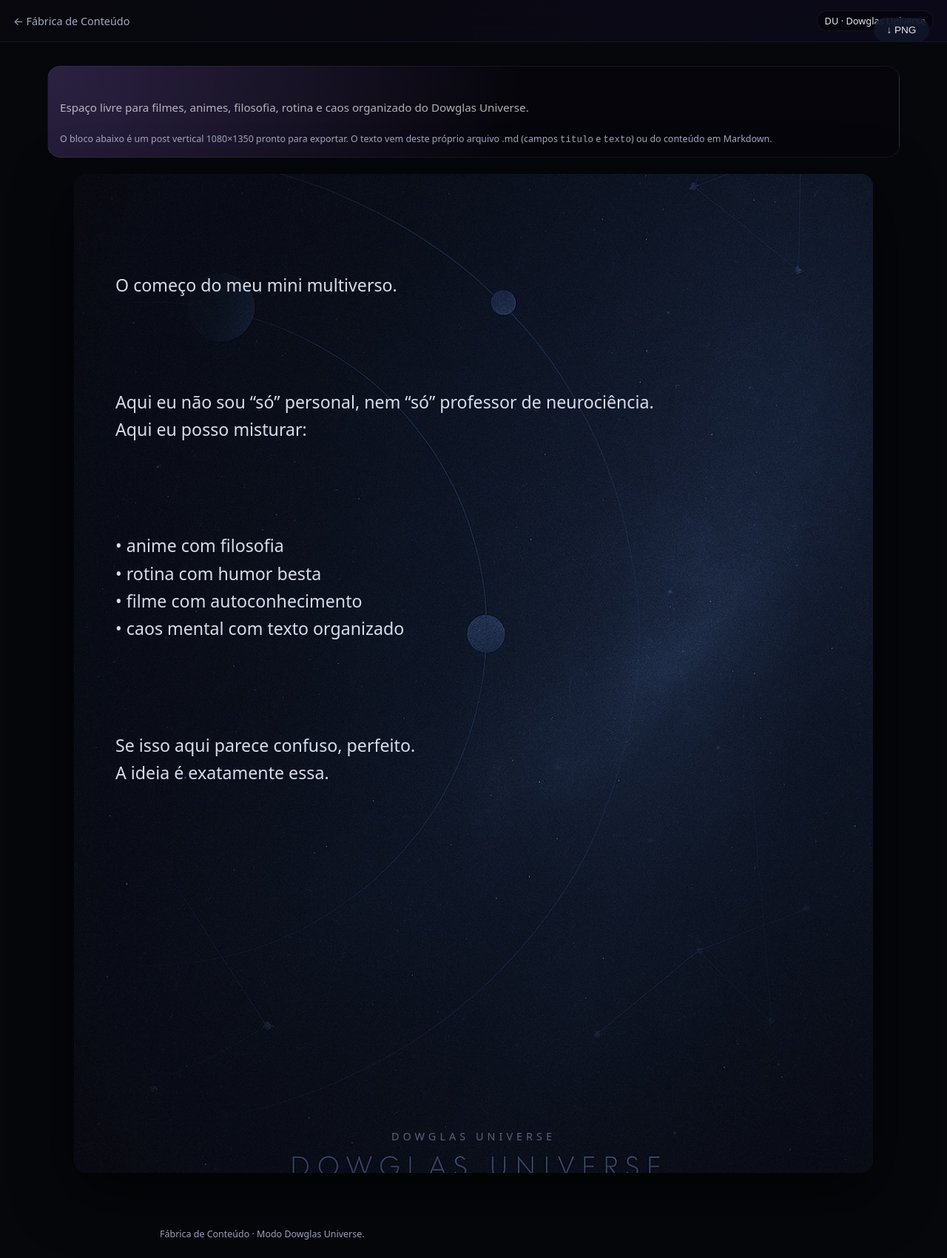
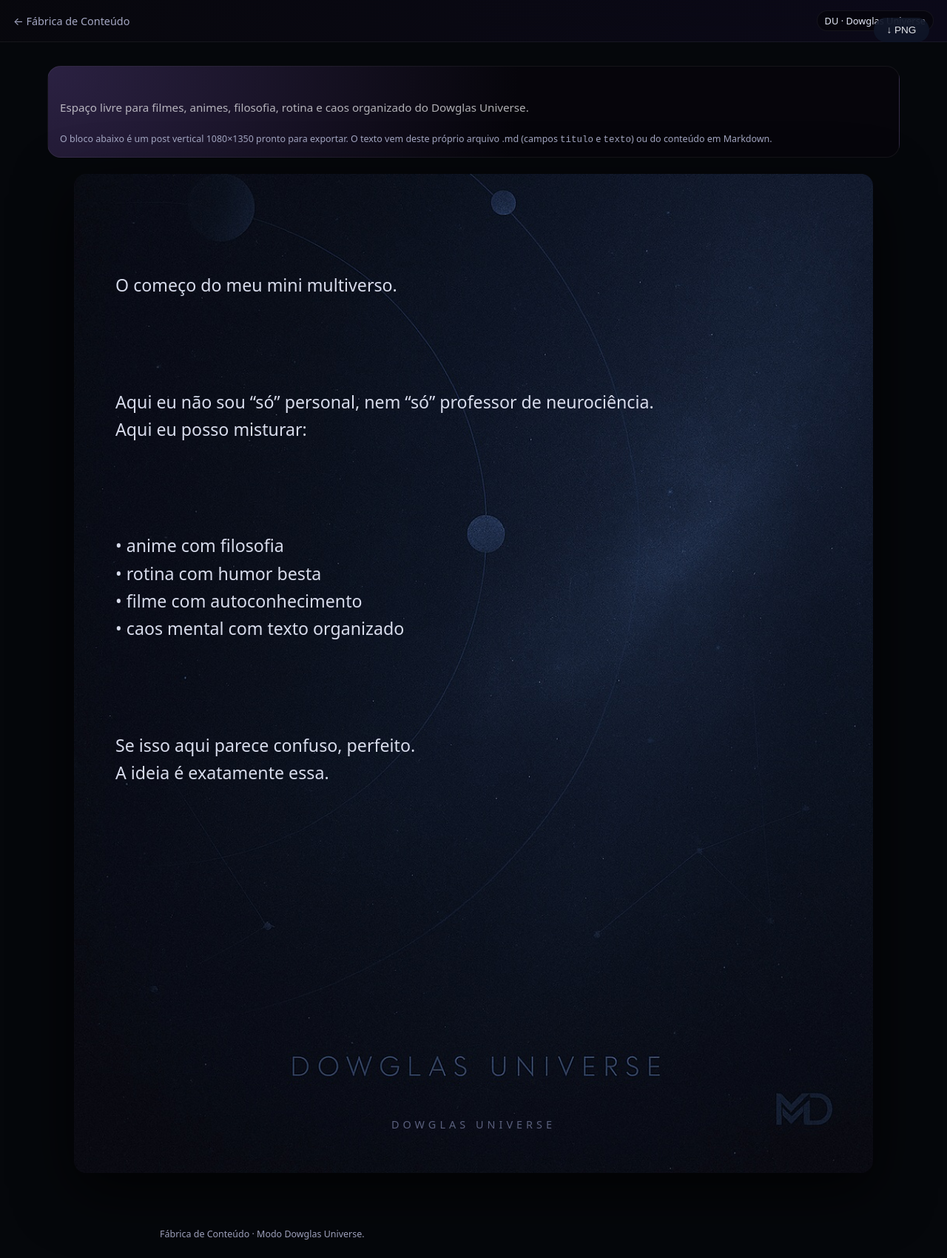
Before and after one commit to mbritodowglas-collab/fabrica-conteudo, a Jekyll site: the page built from content/dowglas-universe/conteudo-base.md, in a window 1280 px wide. Shown: the whole page at 74% size. Built offline with Jekyll 4.4.1, drawn with Linux system fonts in a browser that asks for light colours.

Commit message:
Update dowglas-universe.html

```diff
--- a/_layouts/dowglas-universe.html
+++ b/_layouts/dowglas-universe.html
@@ -43,14 +43,16 @@
       box-shadow: 0 24px 80px rgba(0, 0, 0, 0.75);
       background-image: url("{{ '/assets/img/dowglas-universe.jpg' | relative_url }}");
       background-size: cover;
-      background-position: center;
+      /* 🔧 Ancorado no bottom pra não cortar o rodapé da arte */
+      background-position: center bottom;
       background-repeat: no-repeat;
     }
 
     .du-content {
       position: absolute;
       inset: 0;
-      padding: 4.5rem 3.5rem 4rem;
+      /* 🔧 Mais respiro embaixo pra não invadir o rodapé da imagem */
+      padding: 4.5rem 3.5rem 6rem;
       display: flex;
       flex-direction: column;
       justify-content: flex-start;
@@ -75,9 +77,10 @@
       white-space: pre-line;
     }
 
+    /* Mantive o footer HTML, mas um pouco mais alto pra não brigar com o da arte */
     .du-footer {
       position: absolute;
-      bottom: 2.5rem;
+      bottom: 3.5rem;
       left: 0;
       right: 0;
       text-align: center;
```
